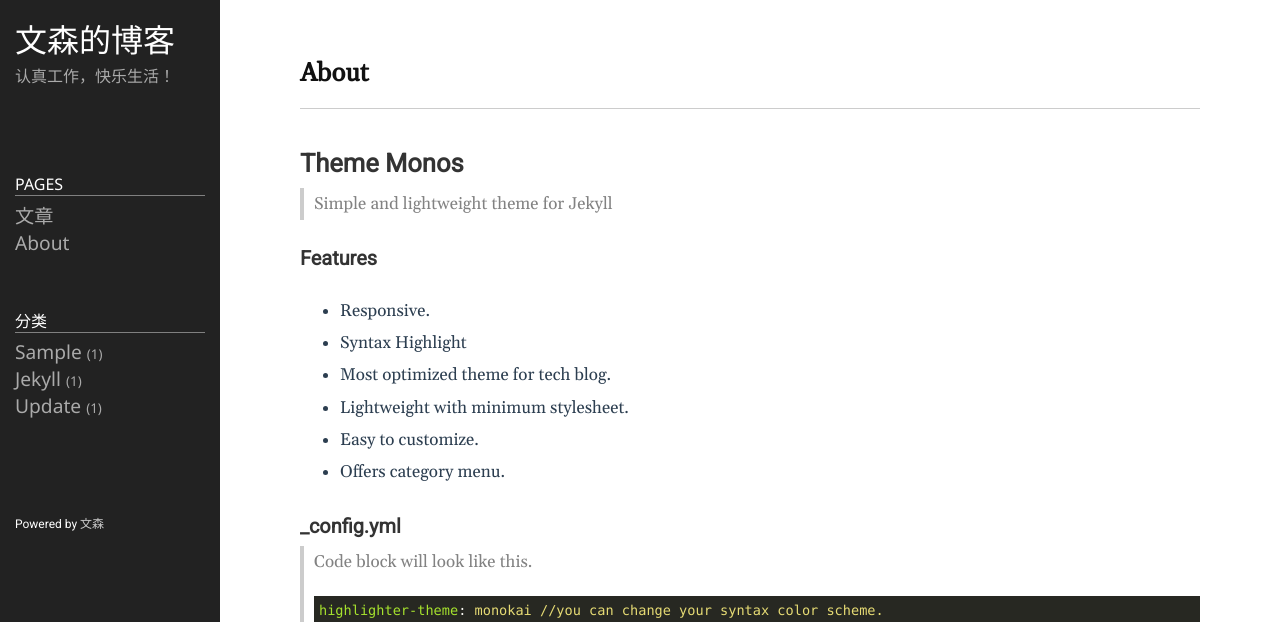
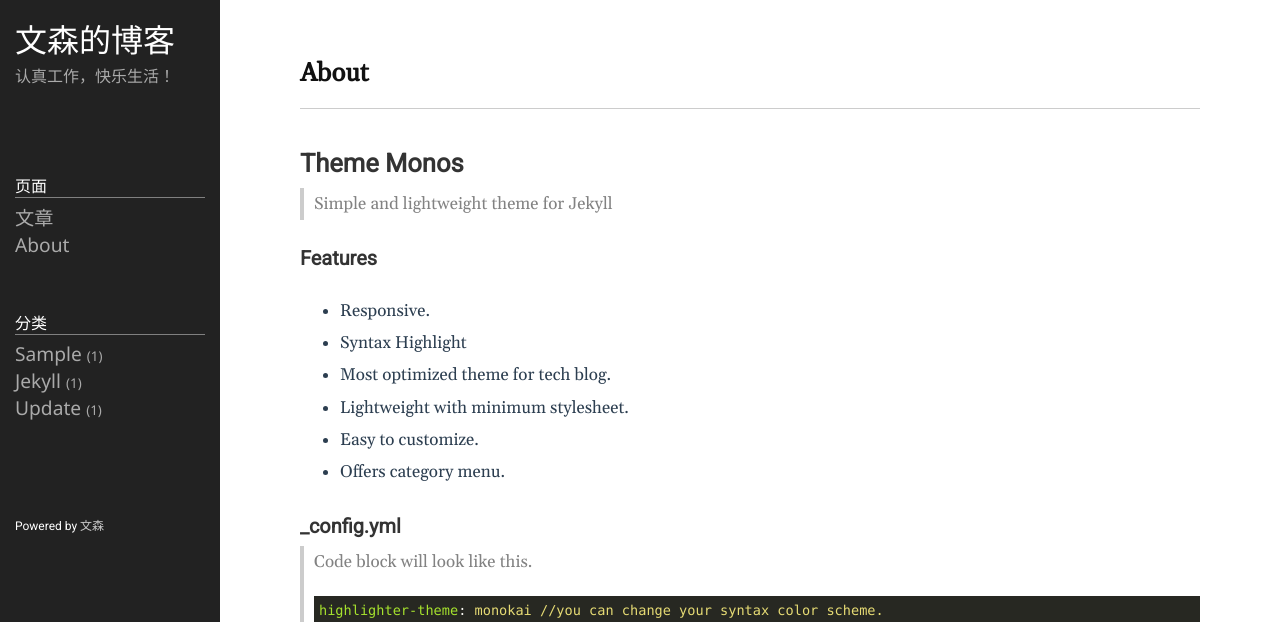
Before and after one commit to Vincent-0112/Vincent-0112.github.io, a Jekyll site: the page built from README.md, in a window 1280 px wide and 900 px high. Shown: the top 622 px of the window. Built offline with Jekyll 4.4.1, drawn with Linux system fonts in a browser that asks for light colours.

Commit message:
Update sidebar.html

```diff
--- a/_includes/sidebar.html
+++ b/_includes/sidebar.html
@@ -13,7 +13,7 @@
 
 <div class="sidebar-item sidebar-nav">
 	<ul class="nav">
-      <li class="nav-title">Pages</li>
+      <li class="nav-title">页面</li>
 	  <li>
 	  	<a class="nav-item" href="/">文章</a>
 	  </li>
```
